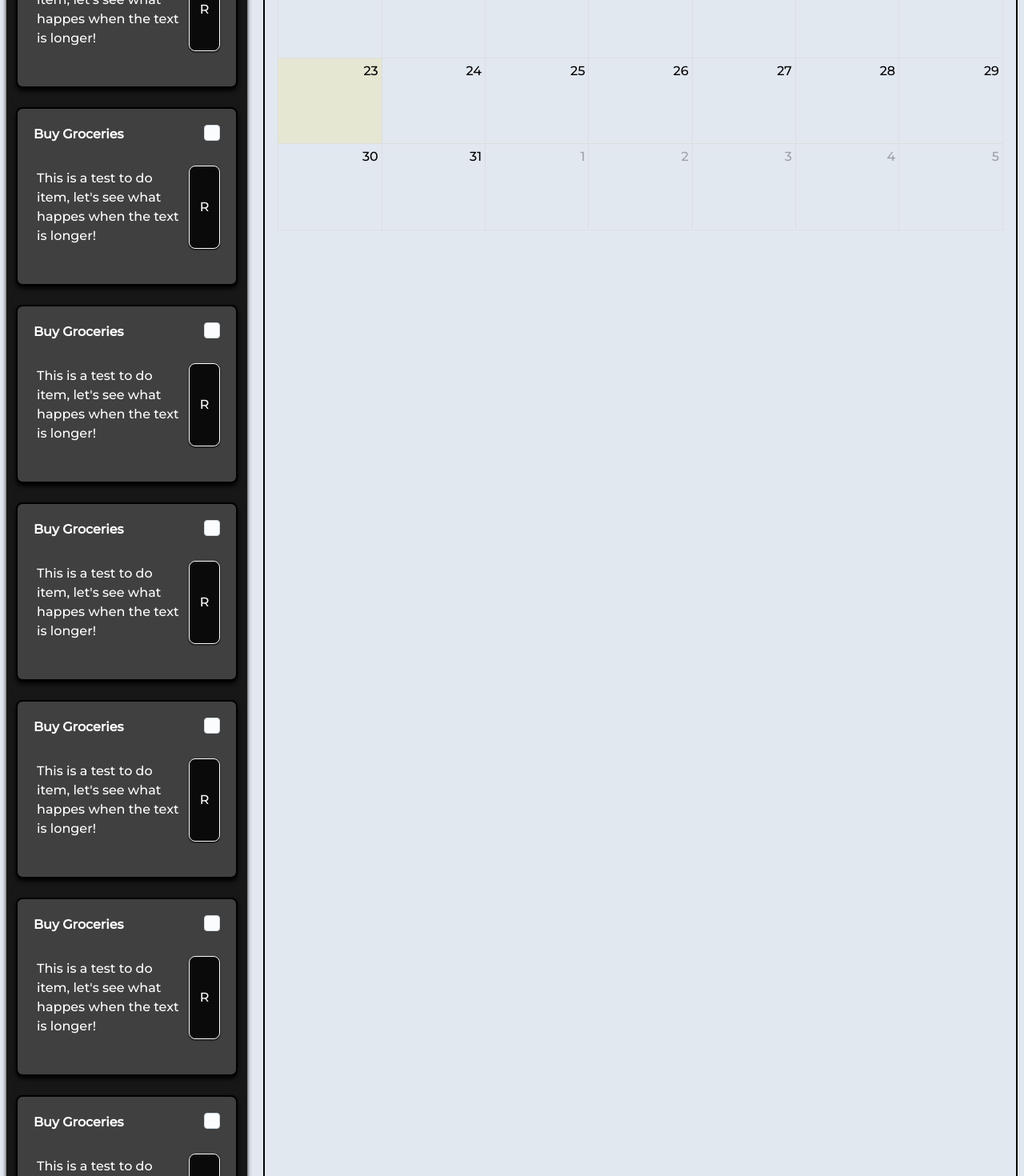
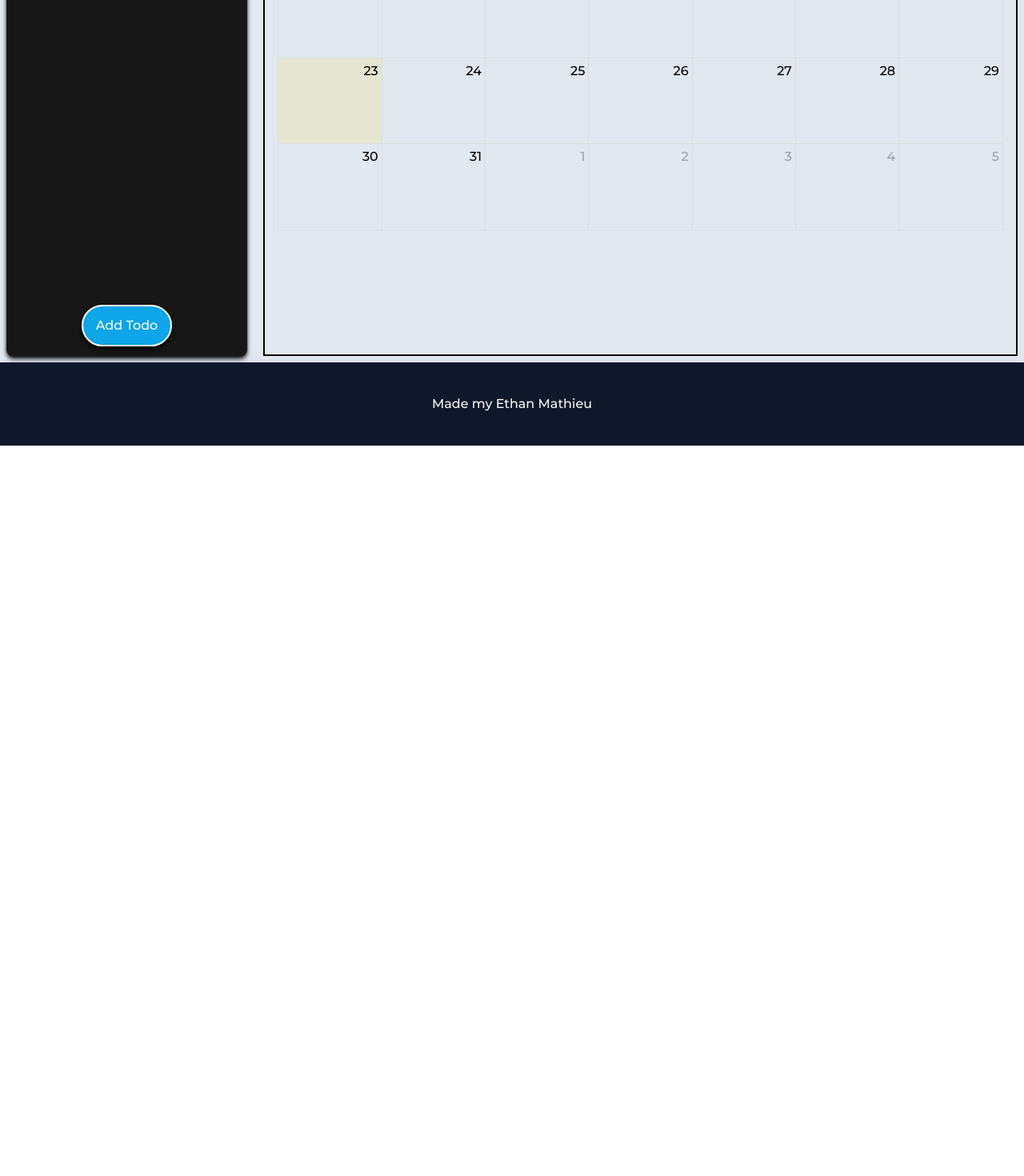
Before and after one commit to emath12/Blockd, a Next.js app: page / in a window 1280 px wide. Shown: the part 600-2070 px from the top of the page at 80% size. After the commit the page ends 1157 px from the top, so only its background shows below. Built offline with nearby package versions, Linux system fonts and the light colour scheme.

Commit message:
add todo buttom opens up a dialog

```diff
--- a/src/app/Todo/AddTodoForm.tsx
+++ b/src/app/Todo/AddTodoForm.tsx
@@ -1,3 +1,56 @@
+import Dialog from '@mui/material/Dialog';
+import DialogActions from '@mui/material/DialogActions';
+import DialogContent from '@mui/material/DialogContent';
+import DialogContentText from '@mui/material/DialogContentText';
+import DialogTitle from '@mui/material/DialogTitle';
+import {useState} from "react"
+import Button from '../components/Button';
+import TextField from '@mui/material/TextField';
+
+
+
 export default function AddTodoForm() {
+
+    const [open, setOpen] = useState(false);
+
+    const handleClickOpen = () => {
+        setOpen(true);
+    };
+
+    const handleClose = () => {
+        setOpen(false);
+    };
+
+
+    return (
+        <div>
+        <Button text={"Add Todo"} onClick={handleClickOpen}>
+
+        </Button>
+        <Dialog open={open} onClose={handleClose}>
+            <DialogTitle>Subscribe</DialogTitle>
+            <DialogContent>
+            <DialogContentText>
+                To subscribe to this website, please enter your email address here. We
+                will send updates occasionally.
+            </DialogContentText>
+            <TextField
+                autoFocus
+                margin="dense"
+                id="name"
+                label="Email Address"
+                type="email"
+                fullWidth
+                variant="standard"
+            />
+            </DialogContent>
+            <DialogActions>
+            {/* <Button onClick={handleClose}>Cancel</Button>
+            <Button onClick={handleClose}>Subscribe</Button> */}
+            </DialogActions>
+        </Dialog>
+        </div>
+    );
+
     // be a dialog where you have info for the todo
 }
--- a/src/app/Todo/Todo.tsx
+++ b/src/app/Todo/Todo.tsx
@@ -1,8 +1,11 @@
 import Button from "../components/Button";
 import TodoItem from "./TodoItem";
+import {useState} from "react"
+import AddTodoForm from "./AddTodoForm";
 
 function Todo() {
 
+  const [activeTodos, setActiveTodos] = useState({});
 
   function handleAddTodoClick() {
       // do something
@@ -15,42 +18,16 @@ function Todo() {
         Todo
       </h1>
       <div className="row-start-1 row-span-3 grid grid-rows-3">
-          <TodoItem
-            title={"Buy Groceries"}
-            text={"This is a test to do item, let's see what happes when the text is longer!"}
-          />
-             <TodoItem
-            title={"Buy Groceries"}
-            text={"This is a test to do item, let's see what happes when the text is longer!"}
-          />
 
           <TodoItem
             title={"Buy Groceries"}
             text={"This is a test to do item, let's see what happes when the text is longer!"}
           />
-             <TodoItem
-            title={"Buy Groceries"}
-            text={"This is a test to do item, let's see what happes when the text is longer!"}
-          />     <TodoItem
-          title={"Buy Groceries"}
-          text={"This is a test to do item, let's see what happes when the text is longer!"}
-        />     <TodoItem
-        title={"Buy Groceries"}
-        text={"This is a test to do item, let's see what happes when the text is longer!"}
-      />     <TodoItem
-      title={"Buy Groceries"}
-      text={"This is a test to do item, let's see what happes when the text is longer!"}
-    />
-          <TodoItem
-            title={"Buy Groceries"}
-            text={"This is a test to do item, let's see what happes when the text is longer!"}
-          />
+
       </div>
 
       <div className="flex row-start-4 row-span-1 justify-center">
-            <Button
-              text="Add Todo"
-            />
+            <AddTodoForm/>
         </div>
     </div>
   );
--- a/src/app/components/Button.tsx
+++ b/src/app/components/Button.tsx
@@ -1,9 +1,18 @@
+import React, { ReactNode, MouseEvent } from 'react';
 
-export default function Button({ text }: { text: string }): JSX.Element {
-    return (
-        <button className="
-        bg-sky-500 m-3 pr-4 pl-4 pt-3 pb-3  border-solid border-2 border-white text-white hover:bg-sky-600 shadow-md shadow-black rounded-full
-        active:bg-sky-950 focus:border-3
-        ">{text}</button>
-    )
+interface ButtonProps {
+  text: string;
+  children?: ReactNode;
+  onClick?: (event: MouseEvent<HTMLButtonElement>) => void;
 }
+
+export default function Button({ text, children, onClick }: ButtonProps): JSX.Element {
+  return (
+    <button
+      className="bg-sky-500 m-3 pr-4 pl-4 pt-3 pb-3 border-solid border-2 border-white text-white hover:bg-sky-600 shadow-md shadow-black rounded-full active:bg-sky-950 focus:border-3"
+      onClick={onClick}
+    >
+      {text}
+    </button>
+  );
+}
--- a/src/app/form/layout.tsx
+++ /dev/null
@@ -1,11 +0,0 @@
-export default function FormLayout({
-    children,
-  }: {
-    children: React.ReactNode
-  }) {
-    return (
-      <div>
-        {children}
-      </div>
-    )
-  }
--- a/src/app/form/page.tsx
+++ /dev/null
@@ -1,9 +0,0 @@
-function FormPage() {
-    return (
-        <>
-            <p>Form Page!</p>
-        </>
-    )
-}
-
-export default FormPage;
```
